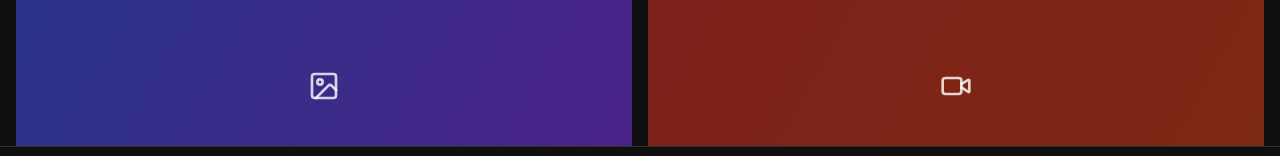
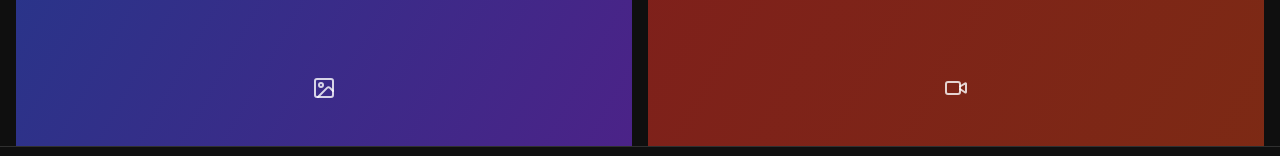
Before and after one commit to capacitytools/bmy-ai-studio, a Next.js app: page / in a window 1280 px wide. Shown: the part 590-746 px from the top of the page. Built offline with nearby package versions, Linux system fonts and the light colour scheme.

Commit message:
Update page.js

```diff
--- a/app/page.js
+++ b/app/page.js
@@ -51,8 +51,8 @@ export default function HomePage() {
             const IconComponent = tool.icon;
             return (
               <Link key={i} href={tool.link} className="flex flex-col gap-2 active:scale-95 transition-transform">
-                <div className={`w-full aspect-[9/16] rounded-xl bg-gradient-to-br ${tool.color} flex flex-col items-center justify-center relative p-4`}>
-                  <IconComponent className="w-8 h-8 text-white/80 mb-2" />
+                <div className={`w-full aspect-[9/16] rounded-xl bg-gradient-to-br ${tool.color} flex flex-col items-center justify-center relative p-3`}>
+                  <IconComponent className="w-6 h-6 text-white/80 mb-1" />
                   <span className="absolute bottom-2 right-2 bg-black/70 text-white text-[10px] px-1.5 py-0.5 rounded">
                     {tool.badge}
                   </span>
```
